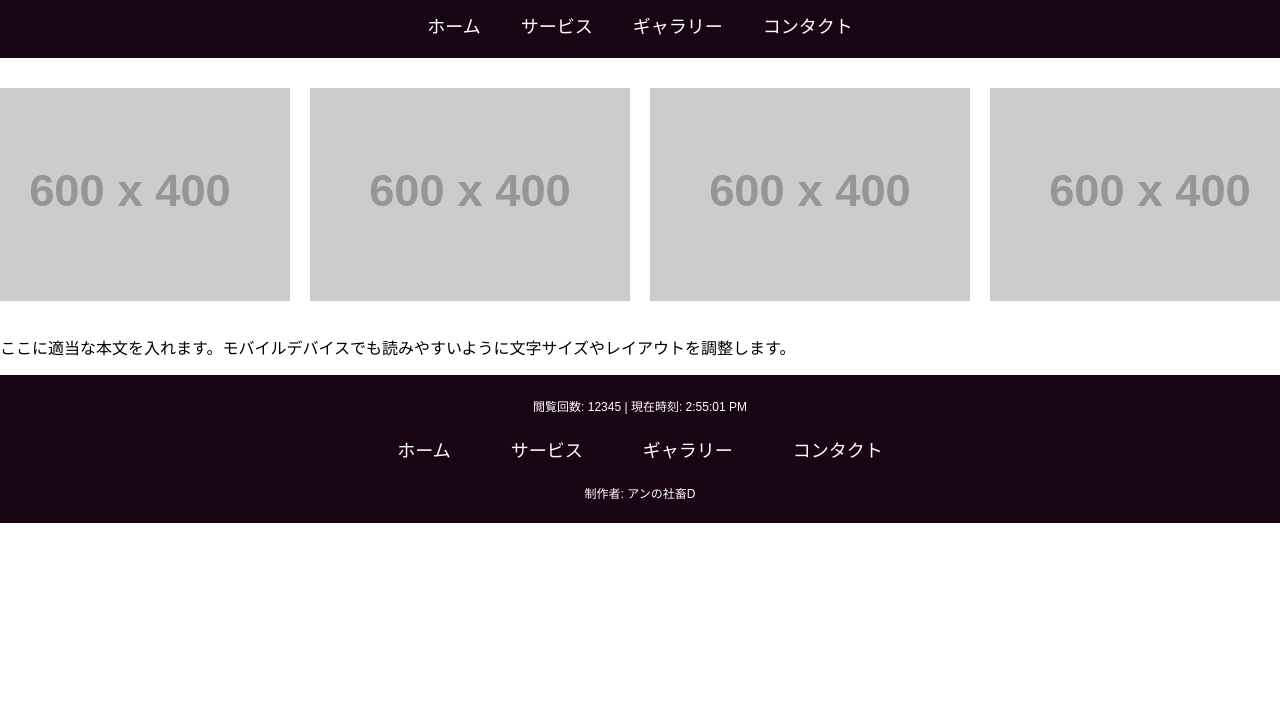
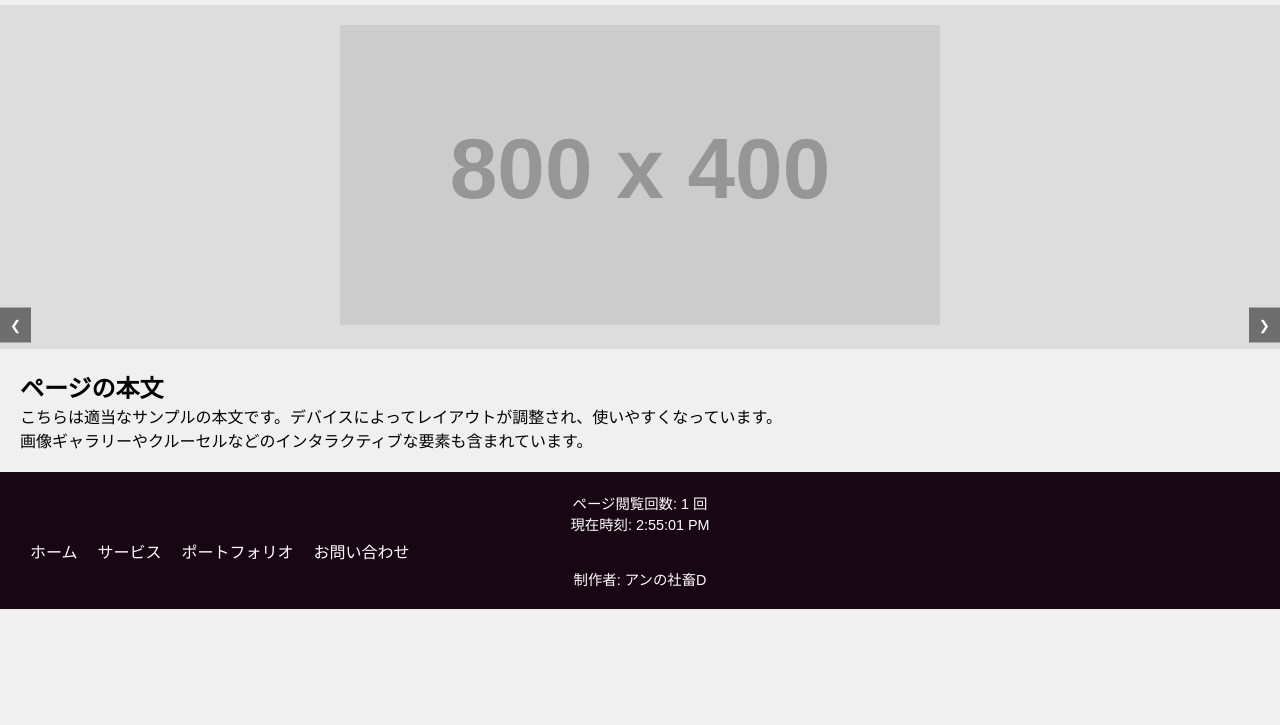
Before and after one commit to ATARO-QQQ/An-syachiku-portrait-home-test-jety-alpha-1, a plain HTML site: page index.html in a window 1280 px wide. Shown: the part 75-800 px from the top of the page. Drawn offline with Linux system fonts and the light colour scheme; placeholder pictures from the web are drawn by us.

Commit message:
Update index.html

```diff
--- a/index.html
+++ b/index.html
@@ -5,170 +5,233 @@
     <meta name="viewport" content="width=device-width, initial-scale=1.0">
     <title>ナマイキスタジオ</title>
     <style>
-        /* 共通スタイル */
+        /* グローバルスタイル */
+        * {
+            margin: 0;
+            padding: 0;
+            box-sizing: border-box;
+        }
         body {
             font-family: Arial, sans-serif;
-            margin: 0;
-            padding: 0;
+            background-color: #f0f0f0;
         }
-        header, footer {
+        a {
+            text-decoration: none;
+            color: inherit;
+        }
+
+        /* ヘッダー */
+        header {
             background-color: #180614;
             color: #fffffc;
-            text-align: center;
-            padding: 10px 0;
+            display: flex;
+            justify-content: space-between;
+            align-items: center;
+            padding: 10px 20px;
+            position: fixed;
+            top: 0;
+            width: 100%;
+            z-index: 10;
         }
         header h1 {
-            font-size: 24px;
+            font-size: 1.5rem;
+            font-weight: bold;
         }
-        footer p {
-            font-size: 12px;
+        nav {
+            display: flex;
         }
-        footer a {
+        nav a {
             color: #fffffc;
-            text-decoration: none;
-            padding: 0 10px;
+            padding: 10px 15px;
+            font-size: 1rem;
+            transition: background-color 0.3s;
         }
-        footer a:hover {
-            text-decoration: underline;
+        nav a:hover {
+            background-color: #d1a3f3;
+        }
+        .menu-toggle {
+            display: none;
+            flex-direction: column;
+            gap: 5px;
+            cursor: pointer;
+        }
+        .menu-toggle span {
+            width: 25px;
+            height: 3px;
+            background-color: #fffffc;
         }
 
-        /* メニュー */
-        nav ul {
-            list-style: none;
-            margin: 0;
-            padding: 0;
+        /* メニューバーのレスポンシブ */
+        @media (max-width: 768px) {
+            nav {
+                display: none;
+                flex-direction: column;
+                width: 100%;
+                background-color: #180614;
+                position: absolute;
+                top: 60px;
+                left: 0;
+                padding: 20px;
+            }
+            nav.open {
                 display: flex;
-            justify-content: center;
             }
-        nav ul li {
-            padding: 10px 20px;
+            .menu-toggle {
+                display: flex;
             }
-        nav ul li a {
-            color: #fffffc;
-            text-decoration: none;
-            font-size: 18px;
-        }
-        nav ul li a:hover {
-            background-color: #555;
-        }
-
-        /* ハンバーガーメニュー */
-        .menu-toggle {
-            display: none;
         }
 
         /* クルーセル */
         .carousel {
             display: flex;
             overflow: hidden;
-            justify-content: center;
-            margin: 20px 0;
-        }
-        .carousel img {
             width: 100%;
-            max-width: 100%;
-            border: none;
+            margin-top: 80px; /* ヘッダーの高さ分だけ余白 */
         }
         .carousel-item {
-            flex: 0 0 25%;
+            min-width: 100%;
+            transition: transform 0.3s ease;
+            display: flex;
+            justify-content: center;
+            align-items: center;
+            background-color: #ddd;
+            padding: 20px;
+        }
+        .carousel-item img {
+            width: 100%;
+            height: auto;
+            max-height: 300px;
+        }
+        .carousel-controls {
+            position: absolute;
+            top: 50%;
+            width: 100%;
+            display: flex;
+            justify-content: space-between;
+            transform: translateY(-50%);
+        }
+        .carousel-controls button {
+            background-color: rgba(0, 0, 0, 0.5);
+            color: #fff;
+            border: none;
             padding: 10px;
+            cursor: pointer;
+            transition: background-color 0.3s;
+        }
+        .carousel-controls button:hover {
+            background-color: rgba(0, 0, 0, 0.8);
+        }
+
+        /* 本文 */
+        main {
+            padding: 20px;
+            font-size: 1rem;
         }
 
         /* フッター */
         footer {
-            position: relative;
-            bottom: 0;
+            background-color: #180614;
+            color: #fffffc;
+            padding: 20px;
+            text-align: center;
+            font-size: 0.9rem;
+        }
+        footer a {
+            color: #fffffc;
+            padding: 5px 10px;
+        }
+        footer a:hover {
+            background-color: #d1a3f3;
         }
 
-        /* メディアクエリ */
+        /* レスポンシブ調整 */
         @media (max-width: 240px) {
             header h1 {
-                font-size: 16px;
+                font-size: 1rem;
             }
-            nav ul li a {
-                font-size: 14px;
+            nav a {
+                font-size: 0.9rem;
+            }
+            footer {
+                font-size: 0.8rem;
+            }
+        }
+        @media (max-width: 480px) {
+            header h1 {
+                font-size: 1.2rem;
+            }
+            nav a {
+                font-size: 1rem;
+            }
+        }
+        @media (max-width: 768px) {
+            header h1 {
+                font-size: 1.3rem;
+            }
+        }
+        @media (max-width: 1200px) {
+            .carousel {
+                margin-top: 100px;
+            }
+        }
+        @media (max-width: 1201px) {
+            .carousel {
+                margin-top: 100px;
             }
         }
 
-        @media (max-width: 480px) {
-            header h1 {
-                font-size: 18px;
-            }
-            .carousel {
-                flex-direction: column;
-            }
-            .carousel-item {
-                flex: 0 0 100%;
-            }
-            nav ul {
-                flex-direction: column;
-                display: none;
-            }
-            .menu-toggle {
-                display: block;
-                cursor: pointer;
-            }
-            nav ul.show {
-                display: flex;
-            }
-        }
-
-        @media (max-width: 768px) {
-            header h1 {
-                font-size: 20px;
-            }
-        }
-
-        @media (max-width: 1200px) {
-            .carousel-item {
-                flex: 0 0 33.33%;
-            }
-        }
-
-        @media (min-width: 1201px) {
-            .carousel-item {
-                flex: 0 0 25%;
-            }
-        }
     </style>
 </head>
 <body>
+
 <header>
     <h1>ナマイキスタジオ</h1>
     <nav>
-            <ul>
-                <li><a href="#">ホーム</a></li>
-                <li><a href="#">サービス</a></li>
-                <li><a href="#">ギャラリー</a></li>
-                <li><a href="#">コンタクト</a></li>
-            </ul>
+        <a href="#">ホーム</a>
+        <a href="#">サービス</a>
+        <a href="#">ポートフォリオ</a>
+        <a href="#">お問い合わせ</a>
     </nav>
-        <div class="menu-toggle" onclick="toggleMenu()">☰</div>
+    <div class="menu-toggle" onclick="toggleMenu()">
+        <span></span>
+        <span></span>
+        <span></span>
+    </div>
 </header>
 
-    <!-- クルーセル -->
 <div class="carousel">
-        <div class="carousel-item"><a href="#"><img src="https://via.placeholder.com/600x400" alt="Image 1"></a></div>
-        <div class="carousel-item"><a href="#"><img src="https://via.placeholder.com/600x400" alt="Image 2"></a></div>
-        <div class="carousel-item"><a href="#"><img src="https://via.placeholder.com/600x400" alt="Image 3"></a></div>
-        <div class="carousel-item"><a href="#"><img src="https://via.placeholder.com/600x400" alt="Image 4"></a></div>
+    <div class="carousel-item">
+        <a href="#"><img src="https://via.placeholder.com/800x400?text=Slide+1" alt="スライド1"></a>
+    </div>
+    <div class="carousel-item">
+        <a href="#"><img src="https://via.placeholder.com/800x400?text=Slide+2" alt="スライド2"></a>
+    </div>
+    <div class="carousel-item">
+        <a href="#"><img src="https://via.placeholder.com/800x400?text=Slide+3" alt="スライド3"></a>
+    </div>
+    <div class="carousel-item">
+        <a href="#"><img src="https://via.placeholder.com/800x400?text=Slide+4" alt="スライド4"></a>
+    </div>
+    <div class="carousel-controls">
+        <button onclick="prevSlide()">&#10094;</button>
+        <button onclick="nextSlide()">&#10095;</button>
+    </div>
 </div>
 
-    <!-- 本文 -->
 <main>
-        <p>ここに適当な本文を入れます。モバイルデバイスでも読みやすいように文字サイズやレイアウトを調整します。</p>
+    <h2>ページの本文</h2>
+    <p>こちらは適当なサンプルの本文です。デバイスによってレイアウトが調整され、使いやすくなっています。</p>
+    <p>画像ギャラリーやクルーセルなどのインタラクティブな要素も含まれています。</p>
 </main>
 
-    <!-- フッター -->
 <footer>
-        <p>閲覧回数: 12345 | 現在時刻: <span id="time"></span></p>
+    <p>ページ閲覧回数: <span id="view-count">0</span> 回</p>
+    <p>現在時刻: <span id="current-time"></span></p>
     <nav>
-            <ul>
-                <li><a href="#">ホーム</a></li>
-                <li><a href="#">サービス</a></li>
-                <li><a href="#">ギャラリー</a></li>
-                <li><a href="#">コンタクト</a></li>
-            </ul>
+        <a href="#">ホーム</a>
+        <a href="#">サービス</a>
+        <a href="#">ポートフォリオ</a>
+        <a href="#">お問い合わせ</a>
     </nav>
     <p>制作者: アンの社畜D</p>
 </footer>
@@ -176,17 +239,45 @@
 <script>
     // メニューのトグル
     function toggleMenu() {
-            document.querySelector('nav ul').classList.toggle('show');
+        document.querySelector('nav').classList.toggle('open');
     }
 
-        // 現在時刻表示
+    // クルーセル機能
+    let currentSlide = 0;
+    const slides = document.querySelectorAll('.carousel-item');
+
+    function updateSlide() {
+        const offset = -currentSlide * 100;
+        document.querySelector('.carousel').style.transform = `translateX(${offset}%)`;
+    }
+
+    function nextSlide() {
+        currentSlide = (currentSlide + 1) % slides.length;
+        updateSlide();
+    }
+
+    function prevSlide() {
+        currentSlide = (currentSlide - 1 + slides.length) % slides.length;
+        updateSlide();
+    }
+
+    // ページ閲覧回数
+    let viewCount = 0;
+    window.addEventListener('load', function () {
+        viewCount++;
+        document.getElementById('view-count').textContent = viewCount;
+    });
+
+    // 現在時刻
     function updateTime() {
         const now = new Date();
-            document.getElementById('time').textContent = now.toLocaleTimeString();
+        const timeStr = now.toLocaleTimeString();
+        document.getElementById('current-time').textContent = timeStr;
     }
+
     setInterval(updateTime, 1000);
-
     updateTime();
 </script>
+
 </body>
 </html>
```
Lines whose indentation alone changed are shown as unchanged.
